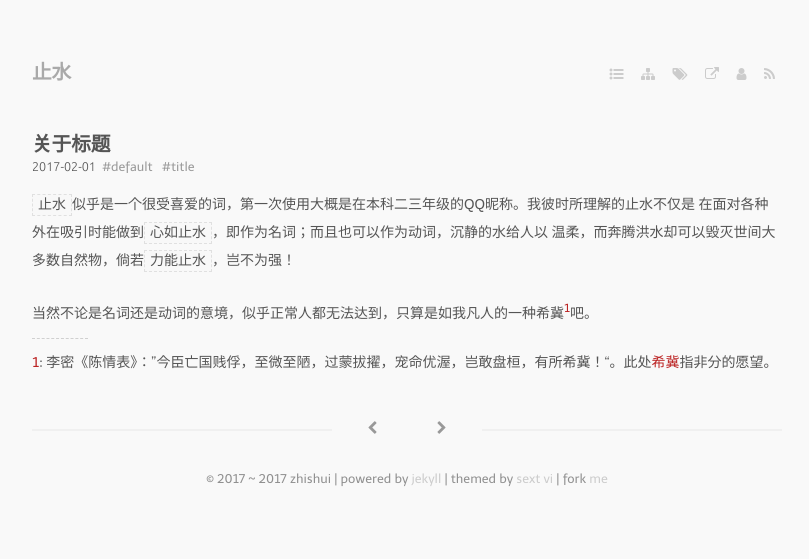
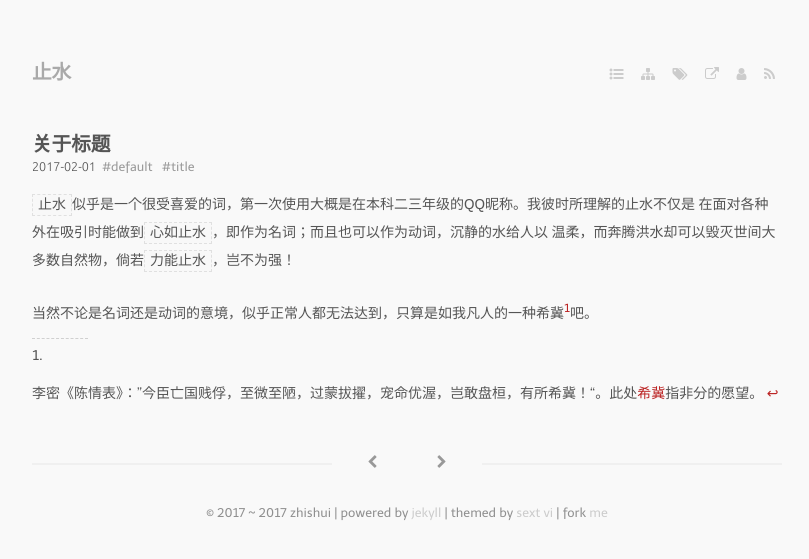
Before and after one commit to bizhishui/bizhishui.github.io, a Jekyll site: the page built from _posts/2017-02-01-About-title.md, in a window 1280 px wide. Shown: the top 559 px of the page, without its empty margins (233-1042 px from the left). Built offline with Jekyll 4.4.1, drawn with Linux system fonts in a browser that asks for light colours; nearby versions of some CDN libraries; some web fonts are replaced; a script that is not in the unit is left out.

Commit message:
test new footnote

```diff
--- a/_posts/2017-02-01-About-title.md
+++ b/_posts/2017-02-01-About-title.md
@@ -13,8 +13,8 @@ tags:
 在面对各种外在吸引时能做到`心如止水`，即作为名词；而且也可以作为动词，沉静的水给人以
 温柔，而奔腾洪水却可以毁灭世间大多数自然物，倘若`力能止水`，岂不为强！
 
-当然不论是名词还是动词的意境，似乎正常人都无法达到，只算是如我凡人的一种希冀<sup>[1](#footnote1)</sup>吧。
+当然不论是名词还是动词的意境，似乎正常人都无法达到，只算是如我凡人的一种希冀[^1]吧。
 
 
 ---
-<a name="footnote1">1</a>: 李密《陈情表》：”今臣亡国贱俘，至微至陋，过蒙拔擢，宠命优渥，岂敢盘桓，有所希冀！“。此处[希冀](http://baike.baidu.com/item/希冀/1551125)指非分的愿望。
+[^1]: 李密《陈情表》：”今臣亡国贱俘，至微至陋，过蒙拔擢，宠命优渥，岂敢盘桓，有所希冀！“。此处[希冀](http://baike.baidu.com/item/希冀/1551125)指非分的愿望。
```
